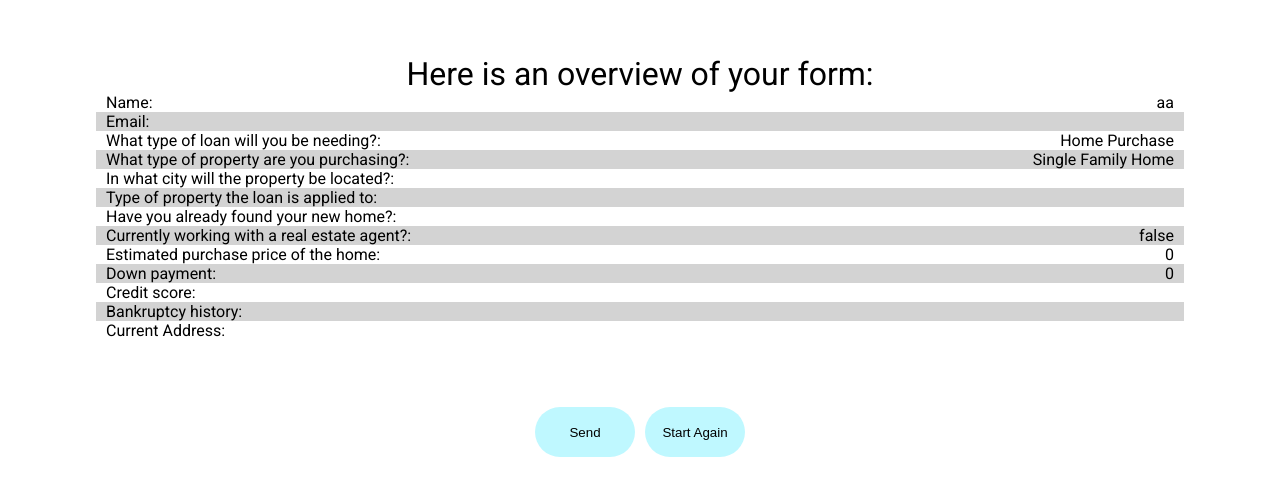
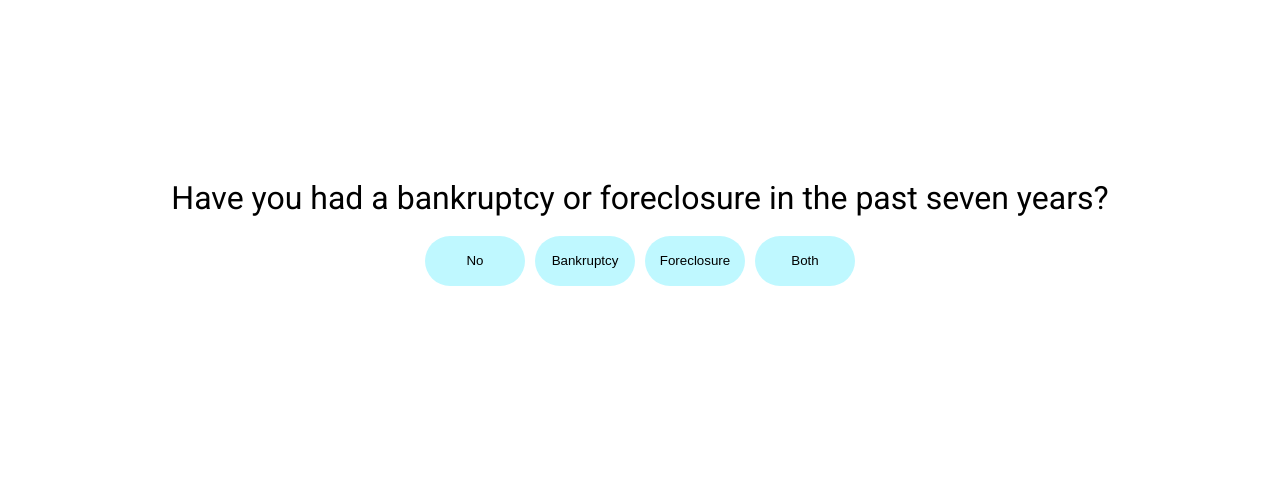
Before and after one commit to johsire/react-V-learn-redux-wk4-aftrnn-project, a React (Create React App) app: page /wEleven in a window 1280 px wide. Shown: the part 168-664 px from the top of the page. Built offline with nearby package versions, Linux system fonts and the light colour scheme.

Commit message:
wizard eight challange

```diff
--- a/src/components/WizardEleven/WizardEleven.js
+++ b/src/components/WizardEleven/WizardEleven.js
@@ -1,112 +1,34 @@
 import React,  { Component } from 'react';
-import { connect } from 'react-redux';
 import { Link } from 'react-router-dom';
 
-class WizardEleven extends Component {
-  render(){
-    return(
+import { connect } from 'react-redux';
+import { updateHistory } from '../../ducks/reducer';
+
+class WizardEight extends Component {
+  render() {
+    const { updateHistory } = this.props;
+
+    return (
       <div className="parent-div">
         <div className="vert-align">
-            <p>Here is an overview of your form:</p>
-            <div >
-                <div className="overarching-div">
-                    <div className="form" >Name:
-                        <p className="p2">
-                            {this.props.firstName} {this.props.lastName}
-                        </p>
-                    </div>
-                </div>
-                <div className="overarching-div">
-                    <div className="form" >Email:
-                        <p className="p2">
-                          {this.props.email}
-                        </p>
-                    </div>
-                </div>
-                <div className="overarching-div">
-                    <div className="form" >What type of loan will you be needing?:
-                        <p className="p2">
-                            {this.props.loanType}
-                        </p>
-                    </div>
-                </div>
-                <div className="overarching-div">
-                    <div className="form" >What type of property are you purchasing?:
-                        <p className="p2">
-                            {this.props.propertyType}
-                        </p>
-                    </div>
-                </div>
-                <div className="overarching-div">
-                    <div className="form" >In what city will the property be located?:
-                        <p className="p2">
-                            {this.props.city}
-                        </p>
-                    </div>
-                </div>
-                <div className="overarching-div">
-                    <div className="form" >Type of property the loan is applied to:
-                        <p className="p2">
-                            {this.props.propToBeUsedOn}
-                        </p>
-                    </div>
-                </div>
-                <div className="overarching-div">
-                    <div className="form" >Have you already found your new home?:
-                        <p className="p2">
-                            {this.props.found}
-                        </p>
-                    </div>
-                </div>
-                <div className="overarching-div">
-                    <div className="form" >Currently working with a real estate agent?:
-                        <p className="p2">
-                            {this.props.realEstateAgent}
-                        </p>
-                    </div>
-                </div>
-                <div className="overarching-div">
-                    <div className="form" >Estimated purchase price of the home:
-                        <p className="p2">
-                            {this.props.cost}
-                        </p>
-                    </div>
-                </div>
-                <div className="overarching-div">
-                    <div className="form" >Down payment:
-                        <p className="p2">
-                            {this.props.downPayment}
-                        </p>
-                    </div>
-                </div>
-                <div className="overarching-div">
-                    <div className="form" >Credit score:
-                        <p className="p2">
-                            {this.props.credit}
-                        </p>
-                    </div>
-                </div>
-                <div className="overarching-div">
-                    <div className="form" >Bankruptcy history:
-                        <p className="p2">
-                            {this.props.history}
-                        </p>
-                    </div>
-                </div>
-                <div className="overarching-div">
-                    <div className="form" >Current Address:
-                        <p className="p2">
-                            {this.props.addressOne} <br />
-                            {this.props.addressTwo} <br />
-                            {this.props.addressThree}
-                        </p>
-                    </div>
-                </div>
-            </div>
-        </div>
-        <div className="row">
-            <Link to="/finish"> <button>Send</button></Link>
-            <Link to="/"> <button>Start Again</button></Link>
+          <p>Have you had a bankruptcy or foreclosure in the past seven years? </p><br />
+          <div className="row">
+              <Link to="/wNine">
+                <button value="Has never been in bankruptcy" onClick={ ( e ) => updateHistory( e.target.value ) }>No</button>
+              </Link>
+
+              <Link to="/wNine">
+                <button value="Has had bankruptcy before" onClick={ ( e ) => updateHistory( e.target.value ) }>Bankruptcy</button>
+              </Link>
+
+              <Link to="/wNine">
+                <button value="Has had a foreclosure before" onClick={ ( e ) => updateHistory( e.target.value ) }>Foreclosure</button>
+              </Link>
+
+              <Link to="/wNine">
+                <button value="Has had both a foreclosure and a bankruptcy" onClick={ ( e ) => updateHistory( e.target.value ) }>Both</button>
+              </Link>
+          </div>
         </div>
       </div>
     )
@@ -114,24 +36,11 @@ class WizardEleven extends Component {
 }
 
 function mapStateToProps( state ) {
+  const { history } = state;
+
   return {
-      loanType: state.loanType,
-      propertyType: state.propertyType,
-      city: state.city,
-      propToBeUsedOn: state.propToBeUsedOn,
-      found: state.found,
-      realEstateAgent: state.realEstateAgent,
-      cost: state.cost,
-      downPayment: state.downPayment,
-      credit: state.credit,
-      history: state.history,
-      addressOne: state.addressOne,
-      addressTwo: state.addressTwo,
-      addressThree: state.addressThree,
-      firstName: state.firstName,
-      lastName: state.lastName,
-      email: state.email
+    history
   };
 }
 
-export default connect( mapStateToProps )( WizardEleven );
+export default connect( mapStateToProps, { updateHistory } )( WizardEight );
```
